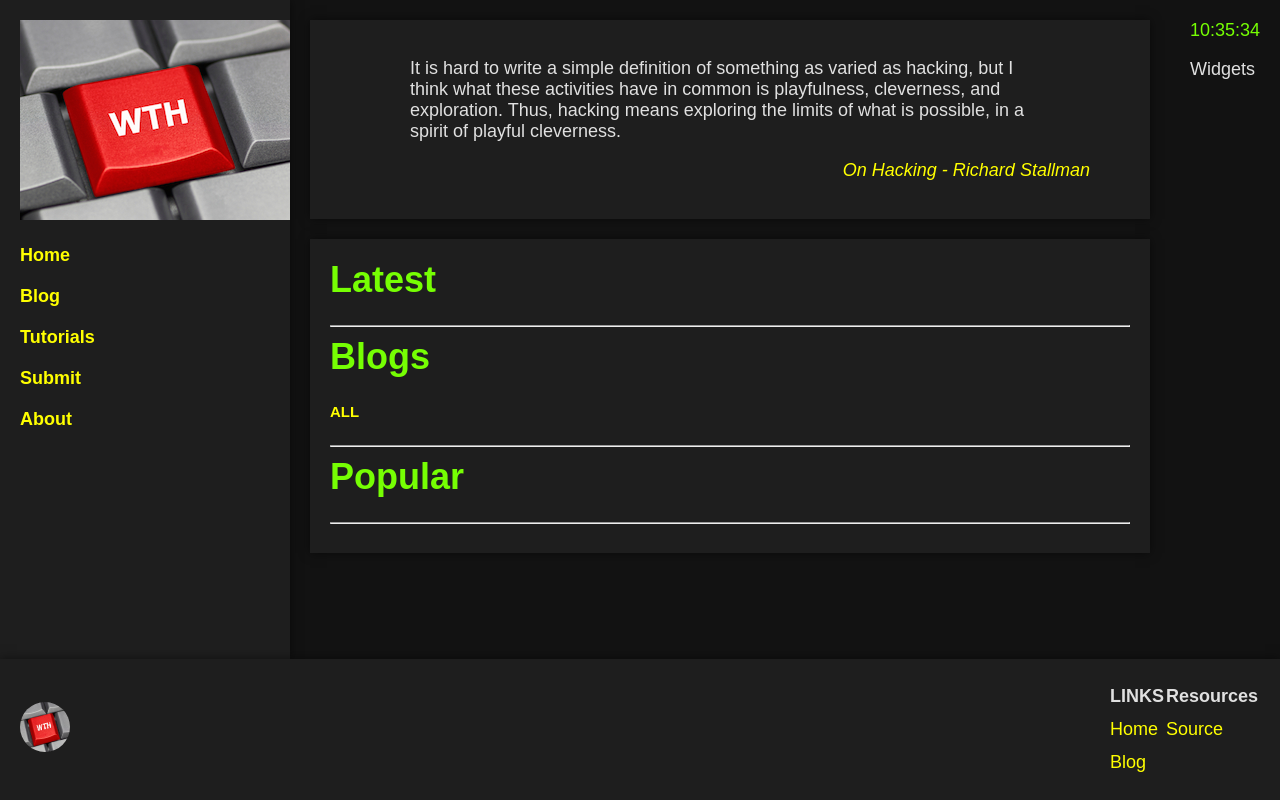
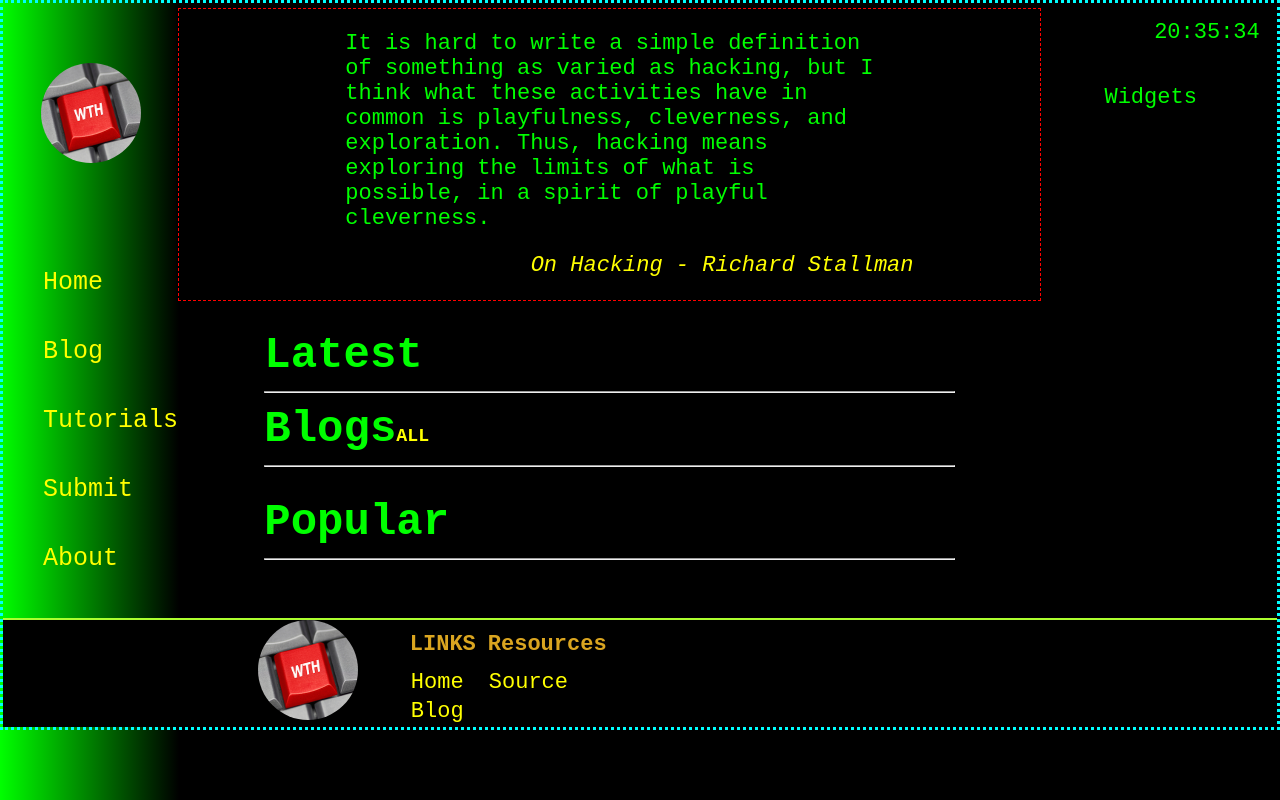
Before and after one commit to human-V-oid/whatthehack, a plain HTML site: page index.html in a window 1280 px wide. Drawn offline with Linux system fonts and the light colour scheme.

Commit message:
Revert "made the webpage functional"

```diff
--- a/index.html
+++ b/index.html
@@ -3,8 +3,8 @@
 <head>
   <meta charset="UTF-8">
   <link rel="stylesheet" href="./styles/style.css">
-  <script src="./scripts/main.js" defer></script>
-  <meta name="viewport" content="width=device-width, initial-scale=1.0">
+  <script src="./scripts/main.js"></script>
+  <meta name="viewport" content="width=device-width">
   <title>WhatTheHack! Home</title>
 </head>
 
@@ -20,8 +20,8 @@
       <nav class="navigation">
         <ul class="sidebar-links">
           <li><a href="./index.html">Home</a></li>
-          <li><a href="./blogs.html">Blog</a></li>
-          <li><a href="./tutorials.html">Tutorials</a></li>
+          <li><a href="./blogs/index.html">Blog</a></li>
+          <li><a href="./tutorials/index.html">Tutorials</a></li>
           <li><a href="./submit.html">Submit</a></li>
           <li><a href="./about.html">About</a></li>
         </ul>
@@ -48,10 +48,7 @@
       <div class="main-content">
         <h1>Latest</h1>
         <hr>
-        <div class="blogs-header">
-          <h1>Blogs</h1>
-          <h5><a href="./blogs.html">ALL</a></h5>
-        </div>
+        <h1 style="display: inline;">Blogs</h1><h5 style="display: inline;"><a href="./blogs.html">ALL</a></h5>
         <hr>
         <h1>Popular</h1>
         <hr>
@@ -65,6 +62,7 @@
       </aside>
       <p>Widgets</p>
     </div>
+    <script src="./scripts/main.js"></script>
   </div>
   <footer>
     <div class="footer">
@@ -81,10 +79,10 @@
           </tr>
           <tr>
             <td><a href="index.html">Home</a></td>
-            <td><a href="https://github.com/human-V-oid/whatthehack">Source</a></td>
+            <td><a href="github.com/human-V-oid/whatthehack">Source</a></td>
           </tr>
           <tr>
-            <td><a href="./blogs.html">Blog</a></td>
+            <td><a href="./blog.html">Blog</a></td>
             <td></td>
           </tr>
         </table>
--- a/scripts/main.js
+++ b/scripts/main.js
@@ -1,7 +1,7 @@
 // Get a reference to the time element
 function updateTime() {
     var today = new Date();
-    var time = today.getHours() + ":" + String(today.getMinutes()).padStart(2, '0') + ":" + String(today.getSeconds()).padStart(2, '0');
+    var time = today.getDate() + today.getMonth() + today.getHours() + ":" + today.getMinutes() + ":" + today.getSeconds();
     document.getElementById("currentTime").innerHTML = time;
     setTimeout(updateTime, 1000); // Update time every second
 }
--- a/styles/style.css
+++ b/styles/style.css
@@ -1,109 +1,45 @@
 body {
+  /* height: 100vh; */
+  /* width: 100vw; */
   margin: 0;
   padding: 0;
-  font-size: 18px;
-  font-family: 'Arial', sans-serif;
-  background-color: #121212;
-  color: #e0e0e0;
-  display: flex;
-  flex-direction: column;
-  min-height: 100vh;
+  font-size: 22px;
+  font-family: monospace;
+  border: 3px dotted cyan;
+  background: linear-gradient(to right, #0f0, #000 14%);
 }
 
 .wrapper {
+  margin: 0px;
+  padding: 0px;
   display: flex;
-  flex: 1;
 }
 
 .sidebar {
-  background-color: #1e1e1e;
-  padding: 20px;
-  box-shadow: 0 0 10px rgba(0, 0, 0, 0.5);
-  width: 250px;
-}
-
-.sidebar-links {
-  list-style-type: none;
-  padding: 0;
+  font-size: 25px;
+  display: flex;
+  flex: 2;
+  flex-direction: column;
 }
 
 .sidebar-links li {
-  margin: 20px 0;
+  padding: 20px 0;
 }
-
-.sidebar-links a {
-  color: #76ff03;
-  text-decoration: none;
-  font-weight: bold;
-}
-
-.sidebar-links a:hover {
-  color: #64dd17;
-}
-
 .central {
-  flex: 1;
-  padding: 20px;
+  color: #0f0;
+  display: flex;
+  flex: 10;
+  flex-direction: column;
 }
 
 .top-quote {
-  margin-bottom: 20px;
-  padding: 20px;
-  background-color: #1e1e1e;
-  box-shadow: 0 0 10px rgba(0, 0, 0, 0.5);
+  padding: 0px 10%;
+  margin-top: 5px;
+  border: 1px dashed #f00;
 }
 
 .main-content {
-  background-color: #1e1e1e;
-  padding: 20px;
-  box-shadow: 0 0 10px rgba(0, 0, 0, 0.5);
-}
-
-h1 {
-  margin-top: 0;
-  color: #76ff03;
-}
-
-.widget-tray {
-  padding: 20px;
-}
-
-.time {
-  text-align: right;
-  color: #76ff03;
-}
-
-.footer {
-  background-color: #1e1e1e;
-  padding: 20px;
-  box-shadow: 0 0 10px rgba(0, 0, 0, 0.5);
-  display: flex;
-  justify-content: space-between;
-  align-items: center;
-}
-
-.footer-logo-img {
-  width: 50px;
-  height: 50px;
-  border-radius: 50%;
-}
-
-.footer table {
-  width: 100%;
-}
-
-.footer th, .footer td {
-  text-align: left;
-  padding: 5px 0;
-}
-
-.footer a {
-  color: #007BFF;
-  text-decoration: none;
-}
-
-.footer a:hover {
-  text-decoration: underline;
+  padding: 0 10%;
 }
 
 hr {
@@ -111,10 +47,76 @@ hr {
   color: yellow;
 }
 
+h1 {
+  margin-bottom: 0;
+}
+
+.widget-tray{
+  color: #0f0;
+  flex: 2;
+  padding-left: 5%;
+}
+
+.time {
+  flex: 1;
+  text-align: right;
+  padding: 10%;
+}
+
+.site-branding {
+  flex: 1;
+}
+
+.navigation {
+  flex: 4;
+}
+
+.logo-img {
+  display: block;
+  width: 100px;
+  height: 100px;
+  border-radius: 50%;
+  margin: 60px auto;
+}
+
+.sidebar-links {
+  list-style-type: none;
+}
+
+blockquote {
+  color: #0f0;
+}
 figcaption {
   text-align: right;
 }
 
+.footer {
+  display: flex;
+  height: 20%;
+  padding: 0 20%;
+  border-top: 2px solid greenyellow;
+  background: black;
+}
+
+.footer-branding{
+  margin-right: 50px;
+}
+
+.footer-logo-img {
+  width: 100px;
+  height: 100px;
+  border-radius: 50%;
+  margin: auto;
+}
+.footer.backlinks {
+  flex: 4;
+}
+
+th {
+  color: goldenrod;
+  padding: 10px;
+  padding-left: 0;
+}
 a:link {
   color: yellow;
   text-decoration: none;
```
Also changed, not shown: blogs/index.html (+7 -7 lines), package.json (deleted, +0 -17 lines), 2 other files.
